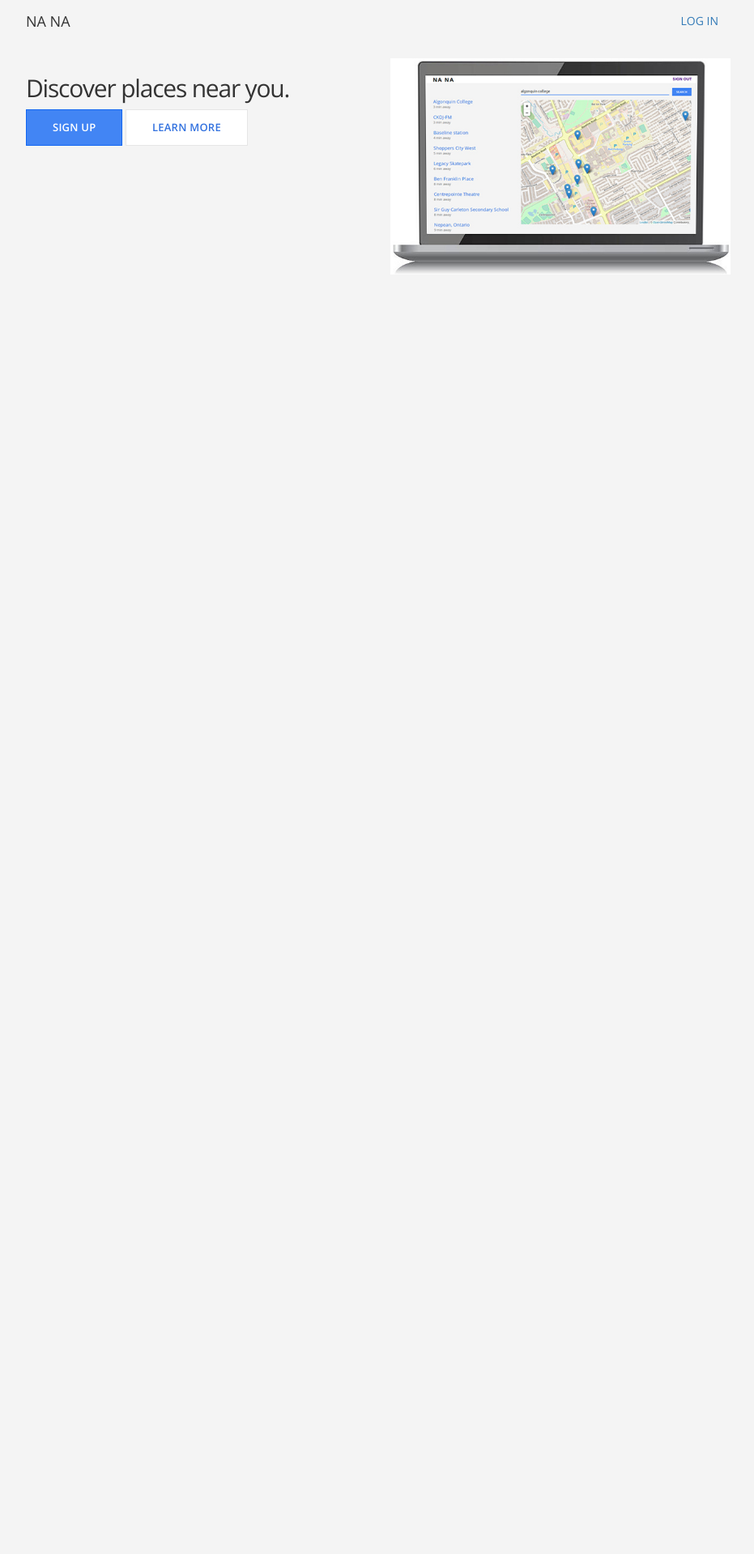
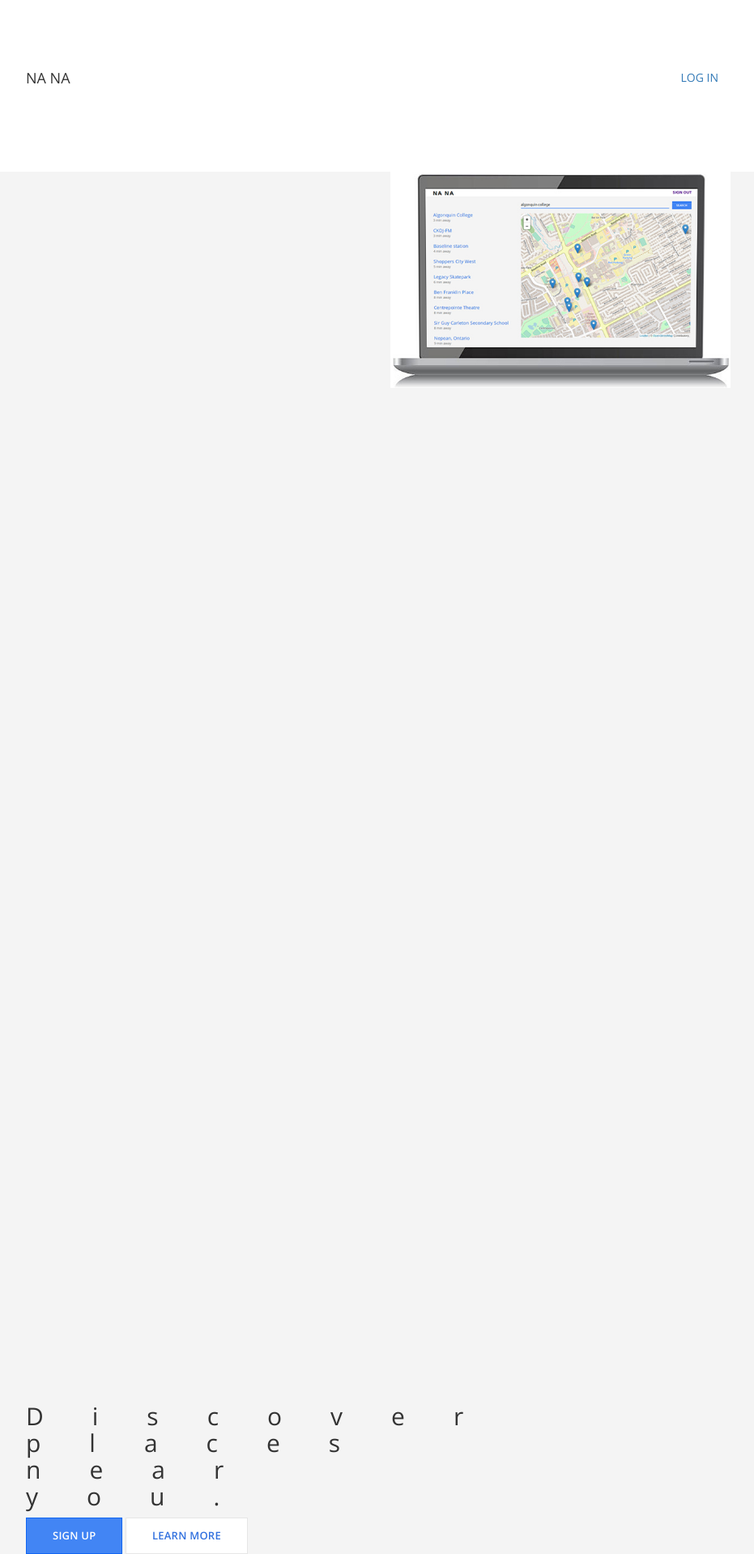
Before and after one commit to JuliaSun2000/NANA, a Flask app: page / in a window 1280 px wide. Shown: the whole page at 81% size, without its empty margins (173-1104 px from the left). Before the commit the page ends 336 px from the top, so only its background shows below. Run offline with Flask 2, Linux system fonts and the light colour scheme; some libraries are stand-ins or nearby versions.

Commit message:
update index

```diff
--- a/static/css/main.css
+++ b/static/css/main.css
@@ -14,9 +14,10 @@ body {
 
 h2 {
 
-  font-weight: 300;
+  font-weight: 500;
 
-  letter-spacing: -1.2px;
+  letter-spacing: 2em;
+  padding-top: 50em;
 }
 
 a {
@@ -98,7 +99,7 @@ a {
 
 header {
   background-color: #fff;
-  padding: 25px 0;
+  padding: 5em 0;
 }
 
 .title {
--- a/templates/layout.html
+++ b/templates/layout.html
@@ -22,7 +22,7 @@
 
   </head>
   <body>
-   <!--  <header> -->
+    <header>
         <nav class="navbar">
           <div class="container-fluid">
      <!--  <div class="container"> -->
@@ -42,7 +42,7 @@
           </div>
           </div>
         </nav>
- <!--    </header> -->
+    </header>
 
     {% block content %}
     {% endblock %}
```
